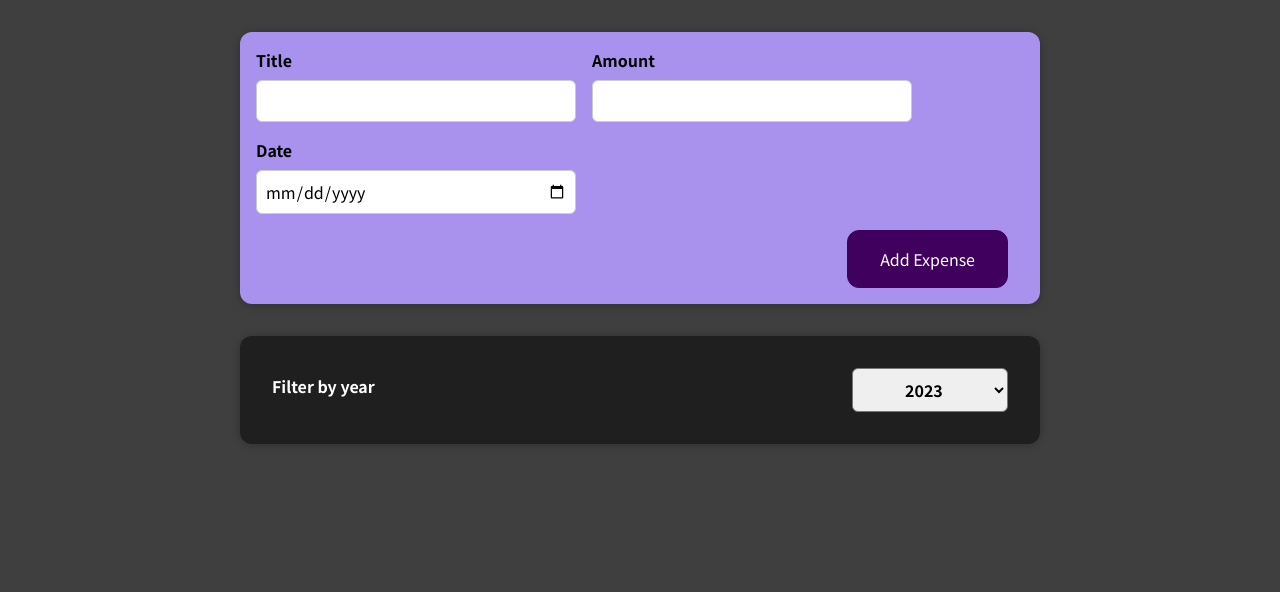
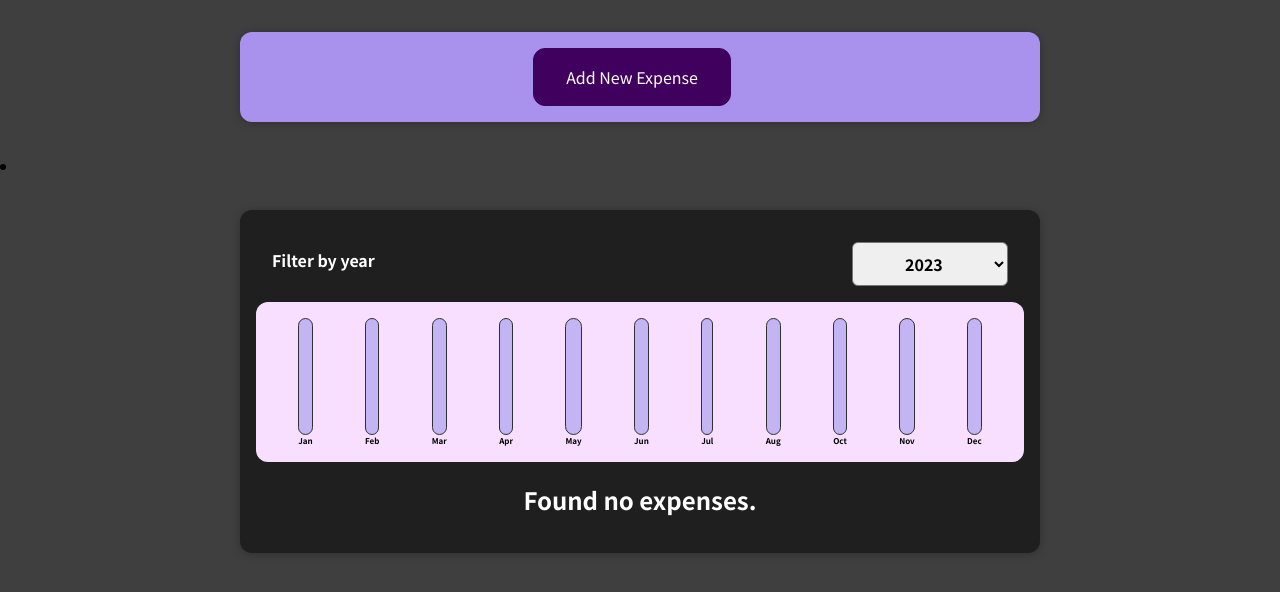
Before and after one commit to key1018/react-Study, a React (Create React App) app: page / in a window 1280 px wide. Shown: the top 592 px of the page. Built offline with nearby package versions, Linux system fonts and the light colour scheme.

Commit message:
조건 명령문으로 동적 스타일 추가하기

```diff
--- /dev/null
+++ b/src/components/Chart/Chart.css
@@ -0,0 +1,9 @@
+.chart {
+  padding: 1rem;
+  border-radius: 12px;
+  background-color: #f8dfff;
+  text-align: center;
+  display: flex;
+  justify-content: space-around;
+  height: 10rem;
+}
--- /dev/null
+++ b/src/components/Chart/Chart.js
@@ -0,0 +1,24 @@
+import React from 'react';
+
+import ChartBar from './ChartBar';
+import './Chart.css';
+
+const Chart = (props) => {
+  const dataPointValues = props.dataPoints.map((dataPoint) => dataPoint.value);
+  const totalMaxinum = Math.max(...dataPointValues);
+
+  return (
+    <div className="chart">
+      {props.dataPoints.map((dataPoint) => (
+        <ChartBar
+          key={dataPoint.label}
+          value={dataPoint.value}
+          maxValue={totalMaxinum} // 전체 달 중에서 가장 큰 값
+          label={dataPoint.label}
+        />
+      ))}
+    </div>
+  );
+};
+
+export default Chart;
--- /dev/null
+++ b/src/components/Chart/ChartBar.css
@@ -0,0 +1,30 @@
+.chart-bar {
+  height: 100%;
+  display: flex;
+  flex-direction: column;
+  align-items: center;
+}
+
+.chart-bar__inner {
+  height: 100%;
+  width: 100%;
+  border: 1px solid #313131;
+  border-radius: 12px;
+  background-color: #c3b4f3;
+  overflow: hidden;
+  display: flex;
+  flex-direction: column;
+  justify-content: flex-end;
+}
+
+.chart-bar__fill {
+  background-color: #4826b9;
+  width: 100%;
+  transition: all 0.3s ease-out;
+}
+
+.chart-bar__label {
+  font-weight: bold;
+  font-size: 0.5rem;
+  text-align: center;
+}
--- /dev/null
+++ b/src/components/Chart/ChartBar.js
@@ -0,0 +1,25 @@
+import React from 'react';
+
+import './ChartBar.css';
+
+const ChartBar = (props) => {
+  let barFillHeight = '0%';
+
+  if (props.maxValue > 0) {
+    barFillHeight = Math.round((props.value / props.maxValue) * 100) + '%';
+  }
+
+  return (
+    <div className="chart-bar">
+      <div className="chart-bar__inner">
+        <div
+          className="chart-bar__fill"
+          style={{ height: barFillHeight }}
+        ></div>
+      </div>
+      <div className="chart-bar__label">{props.label}</div>
+    </div>
+  );
+};
+
+export default ChartBar;
--- a/src/components/Expenses/Expenses.js
+++ b/src/components/Expenses/Expenses.js
@@ -1,9 +1,10 @@
 import React, { useState } from 'react';
 
-import ExpenseItem from './Expenseltem';
 import Card from '../UI/Card';
+import ExpensesFilter from './ExpensesFilter';
+import ExpensesList from './ExpensesList';
+import ExpensesChart from './ExpensesChart';
 import './Expenses.css';
-import ExpensesFilter from './ExpensesFilter';
 
 const Expenses = (props) => {
   const [filteredYear, setFilterYear] = useState('2023');
@@ -27,22 +28,16 @@
   // => date에서 4자리수 연도를 추출하는 메소드
 
   return (
-    <div>
+    <li>
       <Card className="expenses">
         <ExpensesFilter
           selected={filteredYear}
           onChangeFilterYear={changeFilterYearHandler}
         />
-        {filteredExpenses.map((expense) => (
-          <ExpenseItem
-            key={expense.id}
-            title={expense.title}
-            amount={expense.amount}
-            date={expense.date}
-          />
-        ))}
+        <ExpensesChart expenses={filteredExpenses} />
+        <ExpensesList items={filteredExpenses} />
       </Card>
-    </div>
+    </li>
   );
 };
 
--- /dev/null
+++ b/src/components/Expenses/ExpensesChart.js
@@ -0,0 +1,29 @@
+import React from 'react';
+
+import Chart from '../Chart/Chart';
+
+const ExpensesChart = (props) => {
+  const chartDataPoints = [
+    { label: 'Jan', value: 0 },
+    { label: 'Feb', value: 0 },
+    { label: 'Mar', value: 0 },
+    { label: 'Apr', value: 0 },
+    { label: 'May', value: 0 },
+    { label: 'Jun', value: 0 },
+    { label: 'Jul', value: 0 },
+    { label: 'Aug', value: 0 },
+    { label: 'Oct', value: 0 },
+    { label: 'Nov', value: 0 },
+    { label: 'Dec', value: 0 },
+  ];
+
+  for (const expense of props.expenses) {
+    // 모든 비용을 계산해서 각 달의 모든 비용을 환산
+    const expenseMonth = expense.date.getMonth(); // starting at 0 => Jan => 0
+    chartDataPoints[expenseMonth].value += expense.amount; // 특정 달의 값을 증가시킴
+  }
+
+  return <Chart dataPoints={chartDataPoints} />;
+};
+
+export default ExpensesChart;
--- /dev/null
+++ b/src/components/Expenses/ExpensesList.css
@@ -0,0 +1,9 @@
+.expenses-list {
+  list-style: none;
+  padding: 0;
+}
+
+.expenses-list__fallback {
+  color: white;
+  text-align: center;
+}
--- /dev/null
+++ b/src/components/Expenses/ExpensesList.js
@@ -0,0 +1,24 @@
+import React from 'react';
+import ExpenseItem from './Expenseltem';
+import './ExpensesList.css';
+
+const ExpensesList = (props) => {
+  if (props.items.length === 0) {
+    return <h2 className="expenses-list__fallback">Found no expenses.</h2>;
+  }
+
+  return (
+    <ul className="expenses-list">
+      {props.items.map((expense) => (
+        <ExpenseItem
+          key={expense.id}
+          title={expense.title}
+          amount={expense.amount}
+          date={expense.date}
+        />
+      ))}
+    </ul>
+  );
+};
+
+export default ExpensesList;
--- a/src/components/NewExpense/ExpenseForm.js
+++ b/src/components/NewExpense/ExpenseForm.js
@@ -59,7 +59,7 @@
 
     const expenseData = {
       title: enteredTitle,
-      amount: enteredAmount,
+      amount: +enteredAmount,
       date: new Date(enteredDate),
     };
 
@@ -103,6 +103,9 @@
         </div>
       </div>
       <div className="new-expense__actions">
+        <button type="button" onClick={props.onCancel}>
+          Cancel
+        </button>
         <button type="submit">Add Expense</button>
       </div>
     </form>
--- a/src/components/NewExpense/NewExpense.js
+++ b/src/components/NewExpense/NewExpense.js
@@ -1,10 +1,12 @@
 // 사용자들이 비용 데이터를 입력하는 화면
-import React from 'react';
+import React, { useState } from 'react';
 
 import ExpenseForm from './ExpenseForm.js';
 import './NewExpense.css';
 
 const NewExpense = (props) => {
+  const [isEditing, setIsEditing] = useState(false);
+
   // 자식 => 부모로 컴포넌트 전달하기
   const saveExpenseDataHandler = (enteredExpenseDate) => {
     // ExpenseForm안에서 실행됨
@@ -13,12 +15,29 @@
       id: Math.random().toString(),
     };
     props.onAddExpense(expenseData);
+    setIsEditing(false);
+  };
+
+  const startEditingHandler = () => {
+    setIsEditing(true);
+  };
+
+  const stopEditingHandler = () => {
+    setIsEditing(false);
   };
 
   // 함수를 가르키기만해서 함수 자체가 ExpenseForm으로 전달됨
   return (
     <div className="new-expense">
-      <ExpenseForm onSaveExpenseData={saveExpenseDataHandler} />
+      {!isEditing && (
+        <button onClick={startEditingHandler}>Add New Expense</button>
+      )}
+      {isEditing && (
+        <ExpenseForm
+          onSaveExpenseData={saveExpenseDataHandler}
+          onCancel={stopEditingHandler}
+        />
+      )}
     </div>
   );
 };
```
